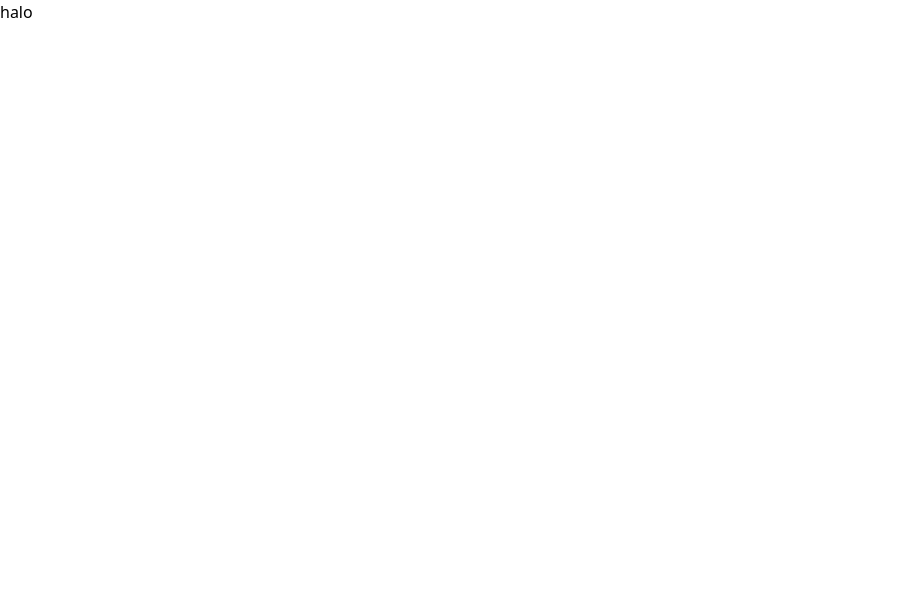
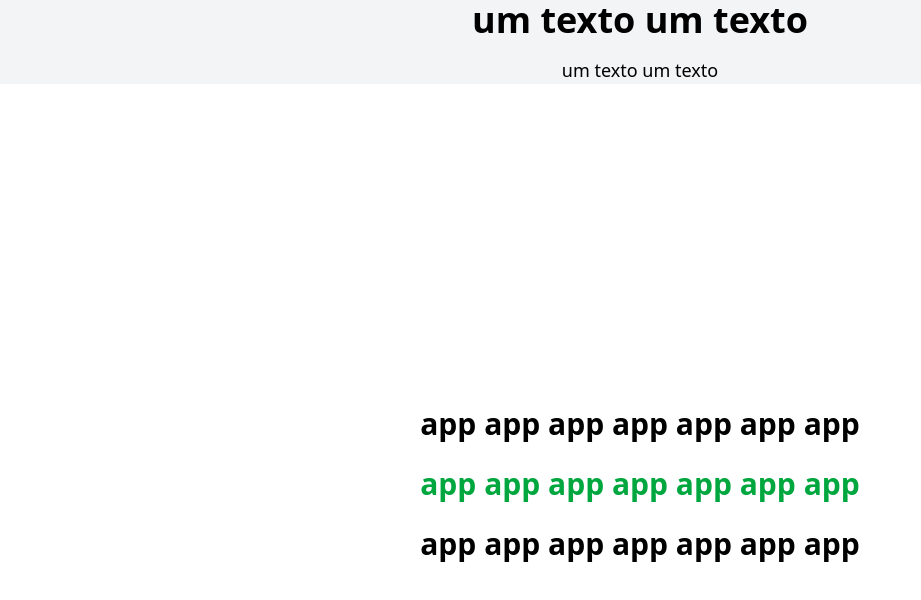
Before and after one commit to marina-barbosa/portfolio-v4, a React (Vite) app: page / in a window 1280 px wide. Shown: the top 600 px of the page, without its empty margins (0-921 px from the left). Built offline with nearby package versions, Linux system fonts and the light colour scheme.

Commit message:
feat: mouse color change effect

```diff
--- a/src/App.jsx
+++ b/src/App.jsx
@@ -1,5 +1,27 @@
+import HoverEffectText from "./components/fx/mouse-color-changer";
+import { UmTexto } from "./components/fx/um-texto";
+
 const App = () => {
-  return <>halo</>;
+  return (
+    <>
+      <HoverEffectText />
+      <UmTexto />
+      <div className="h-screen w-screen flex flex-col items-center justify-center gap-6">
+        <h1 className="text-3xl font-bold text-sky-600 hover-effect">
+          app app app app app app app
+        </h1>
+        <h1 className="text-3xl font-bold text-green-600">
+          app app app app app app app
+        </h1>
+        <h1 className="text-3xl font-bold text-black hover-effect">
+          app app app app app app app
+        </h1>
+      </div>
+    </>
+  );
+  // quem vc é?
+  // oq vc faz?
+  // oq vc ja fez?
 };
 
 export default App;
--- /dev/null
+++ b/src/components/fx/mouse-color-changer.jsx
@@ -0,0 +1,32 @@
+import { useState, useEffect } from "react";
+
+export default function HoverEffectText() {
+  const [mousePos, setMousePos] = useState({ x: 0, y: 0 });
+
+  useEffect(() => {
+    const handleMouseMove = (event) => {
+      setMousePos({ x: event.clientX, y: event.clientY });
+    };
+    window.addEventListener("mousemove", handleMouseMove);
+    return () => window.removeEventListener("mousemove", handleMouseMove);
+  }, []);
+
+  useEffect(() => {
+    const elements = document.querySelectorAll(".hover-effect");
+
+    elements.forEach((element) => {
+      const rect = element.getBoundingClientRect();
+
+      // Define o gradiente dinâmico com base na posição do mouse
+      const gradient = `radial-gradient(circle 200px at ${
+        mousePos.x - rect.left
+      }px ${mousePos.y - rect.top}px, red 40%, black 100%)`;
+
+      element.style.backgroundImage = gradient;
+      element.style.webkitBackgroundClip = "text";
+      element.style.webkitTextFillColor = "transparent";
+    });
+  }, [mousePos]);
+
+  return null;
+}
--- a/src/components/fx/mouse-mask-effect.jsx
+++ b/src/components/fx/mouse-mask-effect.jsx
@@ -171,8 +171,9 @@ const MouseWindow = () => {
 
 const Home = () => {
   return (
-    <div className="h-screen w-screen z-10 absolute">
+    <div className="h-screen w-screen z-10 absolute flex items-center justify-center">
       <h1 className="text-3xl font-bold text-sky-600">Home</h1>
+      <h1 className="text-3xl font-bold text-black">Home</h1>
     </div>
   );
 };
--- /dev/null
+++ b/src/components/fx/um-texto.jsx
@@ -0,0 +1,10 @@
+export const UmTexto = () => {
+    return (
+      <div className="flex flex-col items-center justify-center h-1/3 bg-gray-100">
+        <h1 className="text-4xl font-bold text-gray-800 mb-4 hover-effect">
+          um texto um texto
+        </h1>
+        <p className="text-lg text-gray-600 hover-effect">um texto um texto</p>
+      </div>
+    );
+};
```
Also changed, not shown: src/components/fx/page1.jsx (renamed from src/components/page1.jsx).
